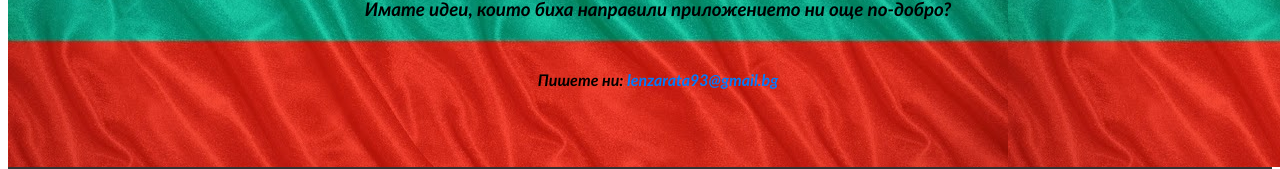
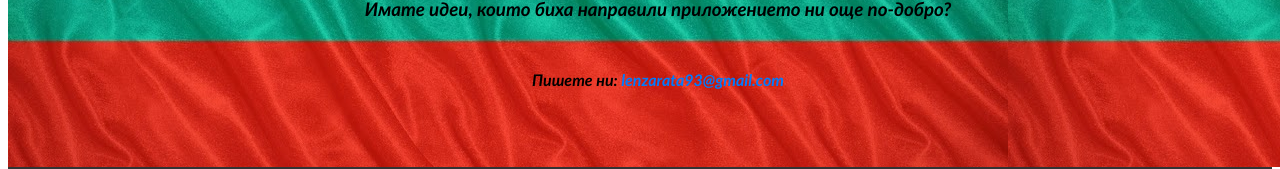
Before and after one commit to lenzarata93/react-project, a React (Vite) app in the folder client/: page /about in a window 1280 px wide. Shown: the part 471-640 px from the top of the page. Built offline with nearby package versions, Linux system fonts and the light colour scheme.

Commit message:
Update About.jsx

```diff
--- a/client/src/components/About.jsx
+++ b/client/src/components/About.jsx
@@ -12,7 +12,7 @@ export default function About(){
                 Нашата работа не свършва тук - непрекъснато се стремим към разширение на приложението, въвеждане на нови функционалности и създаване на по-добър начин за общуване и споделяне на преживявания. Благодарим ви, че сте част от това пътешествие с нас!
             </h2>
             <h3>Имате идеи, които биха направили приложението ни още по-добро? </h3>
-               <h4> Пишете ни: <Link to="mailto:lenzarata93@gmail.bg">lenzarata93@gmail.bg</Link></h4>
+               <h4> Пишете ни: <Link to="mailto:lenzarata93@gmail.com">lenzarata93@gmail.com</Link></h4>
 
         </div>
     )
```
